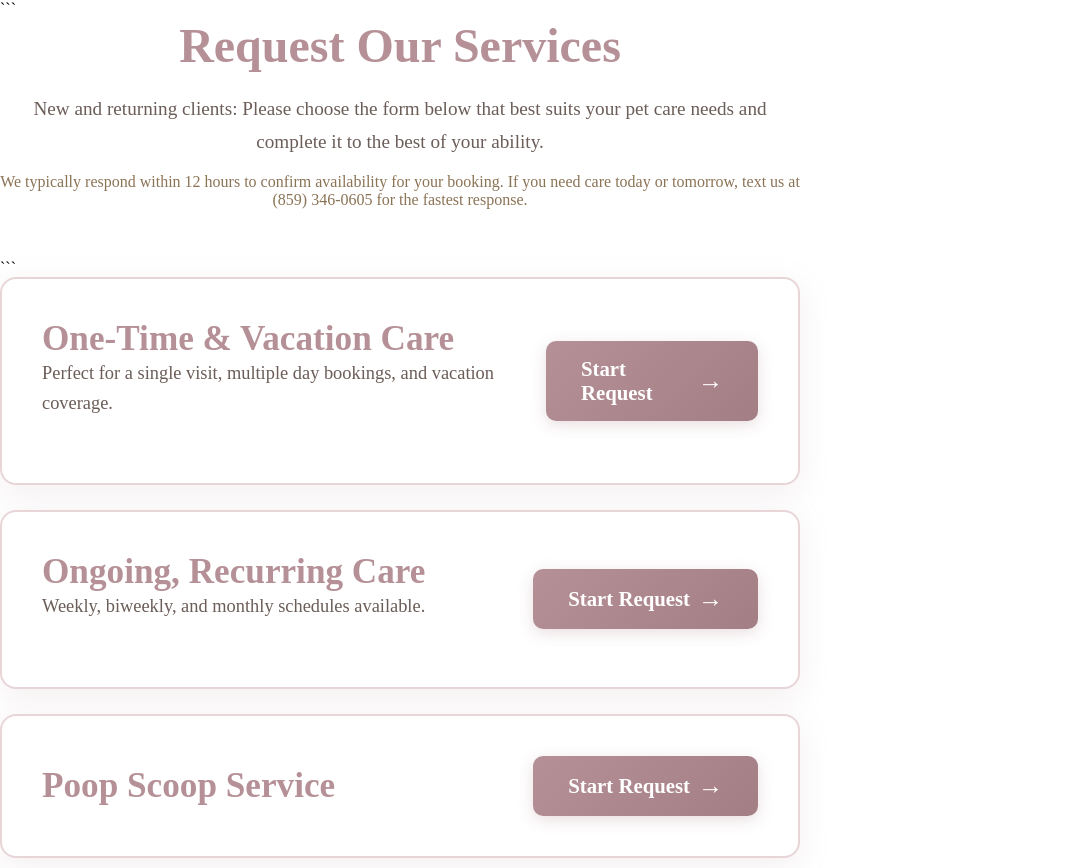
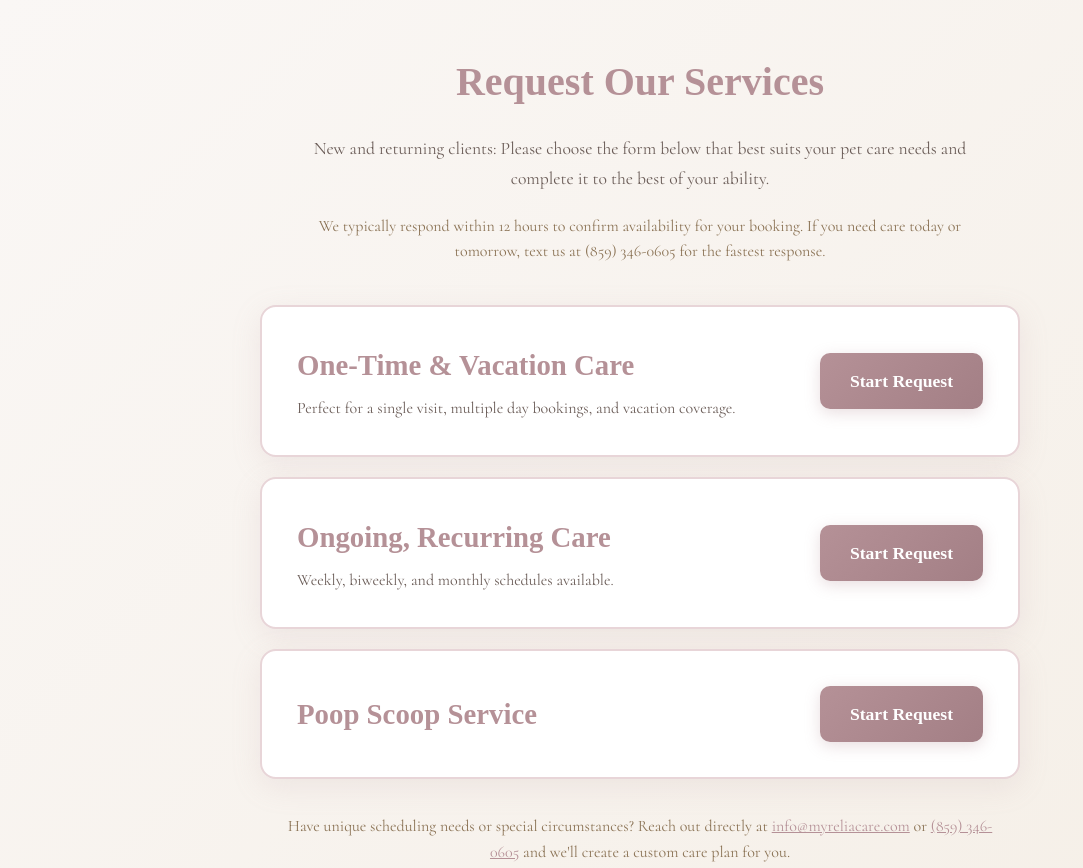
Before and after one commit to myreliacare/bookingrequestforms, a plain HTML site: page index.html in a window 1280 px wide. Shown: the top 868 px of the page, without its empty margins (0-1083 px from the left). Drawn offline with Linux system fonts and the light colour scheme; a web font is replaced by a local one.

Commit message:
Update index.html

````diff
--- a/index.html
+++ b/index.html
@@ -13,7 +13,6 @@
             box-sizing: border-box;
         }
 
-```
     body {
         font-family: 'Cormorant', serif;
         background: linear-gradient(135deg, #FAF7F5 0%, #F5EFE7 100%);
@@ -23,48 +22,52 @@
         display: flex;
         align-items: center;
         justify-content: center;
-        padding: 40px 20px;
+        padding: 30px 20px;
     }
 
     .container {
         max-width: 800px;
         width: 100%;
+        padding: 20px;
     }
 
     .header {
         text-align: center;
-        margin-bottom: 50px;
+        margin-bottom: 40px;
+        padding: 0 15px;
     }
 
     .title {
         font-family: 'Cormorant Unicase', serif;
         color: #B59197;
-        font-size: 3em;
+        font-size: 2.5em;
         margin-bottom: 20px;
         font-weight: 700;
     }
 
     .subtitle {
         color: #6B5D58;
-        font-size: 1.2em;
+        font-size: 1.1em;
         line-height: 1.7;
-        margin-bottom: 15px;
+        margin-bottom: 20px;
+        padding: 0 10px;
     }
 
     .contact-info {
         color: #8B7355;
         font-size: 1em;
+        padding: 0 10px;
     }
 
     .form-options {
         display: grid;
-        gap: 25px;
+        gap: 20px;
     }
 
     .form-card {
         background: white;
         border-radius: 16px;
-        padding: 40px;
+        padding: 35px;
         box-shadow: 0 8px 30px rgba(181, 145, 151, 0.15);
         border: 2px solid #E8D5D8;
         transition: all 0.3s ease;
@@ -83,16 +86,17 @@
     .form-card h2 {
         font-family: 'Cormorant Unicase', serif;
         color: #B59197;
-        font-size: 2.2em;
+        font-size: 1.8em;
         margin-bottom: 0;
         font-weight: 700;
     }
 
     .form-card p {
         color: #6B5D58;
-        font-size: 1.15em;
-        margin-bottom: 25px;
-        line-height: 1.6;
+        font-size: 1em;
+        margin-bottom: 0;
+        margin-top: 8px;
+        line-height: 1.5;
     }
 
     .form-button {
@@ -101,15 +105,16 @@
         justify-content: center;
         background: linear-gradient(135deg, #B59197 0%, #A37F85 100%);
         color: white;
-        padding: 16px 35px;
+        padding: 14px 30px;
         border: none;
         border-radius: 10px;
         font-family: 'Cormorant Unicase', serif;
-        font-size: 1.3em;
+        font-size: 1.1em;
         font-weight: 700;
         text-decoration: none;
         transition: all 0.3s ease;
         box-shadow: 0 4px 15px rgba(181, 145, 151, 0.3);
+        white-space: nowrap;
     }
 
     .form-button:hover {
@@ -117,30 +122,27 @@
         box-shadow: 0 6px 25px rgba(181, 145, 151, 0.4);
     }
 
-    .form-button::after {
-        content: " →";
-        margin-left: 8px;
-        font-size: 1.2em;
-    }
-
     @media (max-width: 768px) {
         .title {
-            font-size: 2.2em;
+            font-size: 2em;
         }
 
         .form-card {
-            padding: 30px;
+            padding: 25px;
             flex-direction: column;
             align-items: flex-start;
             gap: 15px;
         }
 
         .form-card h2 {
-            font-size: 1.8em;
+            font-size: 1.5em;
+        }
+
+        .form-button {
+            width: 100%;
         }
     }
 </style>
-```
 
 </head>
 <body>
@@ -151,7 +153,6 @@
             <p class="contact-info">We typically respond within 12 hours to confirm availability for your booking. If you need care today or tomorrow, text us at (859) 346-0605 for the fastest response.</p>
         </div>
 
-```
     <div class="form-options">
         <!-- ONE-TIME & VACATION CARE -->
         <div class="form-card">
@@ -180,13 +181,12 @@
         </div>
     </div>
 
-    <div style="margin-top: 40px; text-align: center;">
-        <p style="font-family: 'Cormorant', serif; color: #8B7355; font-size: 1.05em; line-height: 1.6;">
+    <div style="margin-top: 35px; text-align: center; padding: 0 15px;">
+        <p style="font-family: 'Cormorant', serif; color: #8B7355; font-size: 1em; line-height: 1.6;">
             Have unique scheduling needs or special circumstances? Reach out directly at <a href="mailto:info@myreliacare.com" style="color: #B59197; text-decoration: underline;">info@myreliacare.com</a> or <a href="tel:859-346-0605" style="color: #B59197; text-decoration: underline;">(859) 346-0605</a> and we'll create a custom care plan for you.
         </p>
     </div>
 </div>
-```
 
 </body>
 </html>
````
